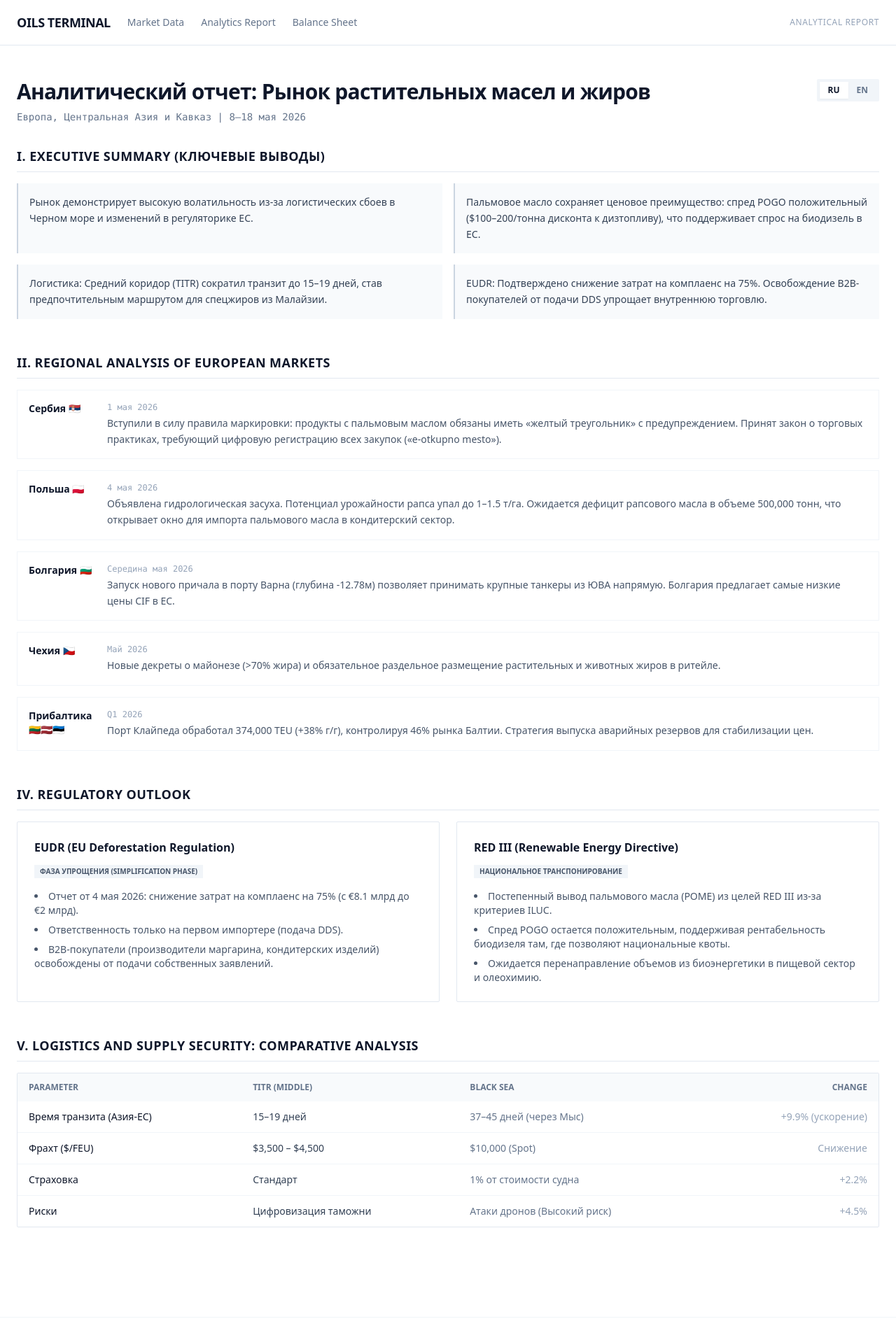
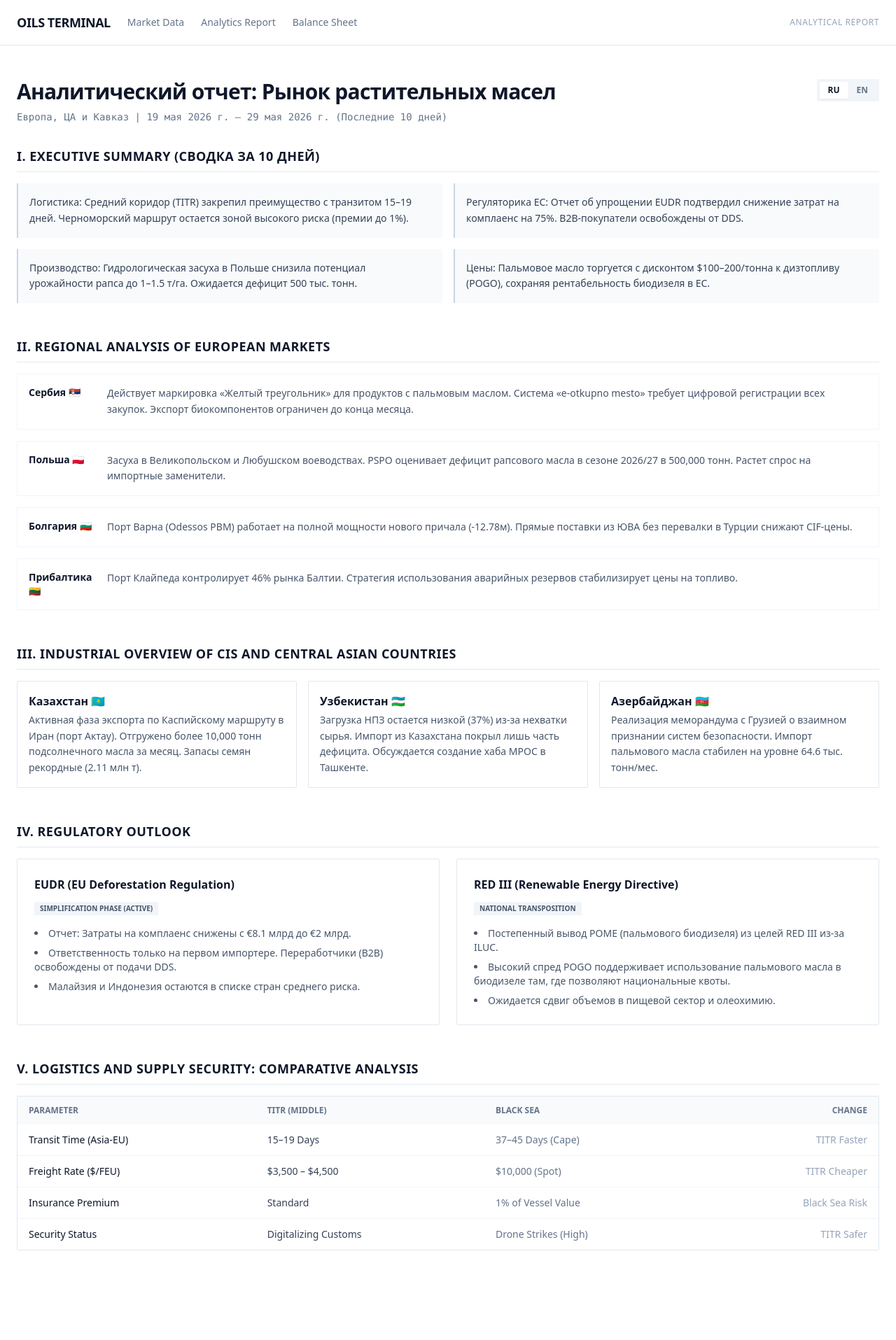
Before and after one commit to alekseyudovenko-eng/oils-terminal, a Next.js app: page /report in a window 1280 px wide. Shown: the top 1915 px of the page at 70% size. Built offline with nearby package versions, Linux system fonts and the light colour scheme.

Commit message:
Update page.tsx

```diff
--- a/app/report/page.tsx
+++ b/app/report/page.tsx
@@ -1,20 +1,24 @@
 "use client";
-import { useState } from 'react';
+import { useState, useEffect } from 'react';
 import Layout from '@/components/Layout';
+
+// Функция для форматирования даты
+const formatDate = (date: Date) => {
+  return date.toLocaleDateString('ru-RU', { day: 'numeric', month: 'long', year: 'numeric' });
+};
 
 const REPORT_DATA = {
   ru: {
-    title: "Аналитический отчет: Рынок растительных масел и жиров",
-    subtitle: "Европа, Центральная Азия и Кавказ | 8–18 мая 2026",
-    client: "Для: Malaysian Palm Oil Council (MPOC)",
+    title: "Аналитический отчет: Рынок растительных масел",
+    // Даты будут подставлены динамически
     sections: {
       exec: {
-        title: "I. EXECUTIVE SUMMARY (Ключевые выводы)",
+        title: "I. EXECUTIVE SUMMARY (Сводка за 10 дней)",
         points: [
-          "Рынок демонстрирует высокую волатильность из-за логистических сбоев в Черном море и изменений в регуляторике ЕС.",
-          "Пальмовое масло сохраняет ценовое преимущество: спред POGO положительный ($100–200/тонна дисконта к дизтопливу), что поддерживает спрос на биодизель в ЕС.",
-          "Логистика: Средний коридор (TITR) сократил транзит до 15–19 дней, став предпочтительным маршрутом для спецжиров из Малайзии.",
-          "EUDR: Подтверждено снижение затрат на комплаенс на 75%. Освобождение B2B-покупателей от подачи DDS упрощает внутреннюю торговлю."
+          "Логистика: Средний коридор (TITR) закрепил преимущество с транзитом 15–19 дней. Черноморский маршрут остается зоной высокого риска (премии до 1%).",
+          "Регуляторика ЕС: Отчет об упрощении EUDR подтвердил снижение затрат на комплаенс на 75%. B2B-покупатели освобождены от DDS.",
+          "Производство: Гидрологическая засуха в Польше снизила потенциал урожайности рапса до 1–1.5 т/га. Ожидается дефицит 500 тыс. тонн.",
+          "Цены: Пальмовое масло торгуется с дисконтом $100–200/тонна к дизтопливу (POGO), сохраняя рентабельность биодизеля в ЕС."
         ]
       },
       europe: {
@@ -22,28 +26,19 @@ const REPORT_DATA = {
         items: [
           {
             country: "Сербия 🇷🇸",
-            date: "1 мая 2026",
-            text: "Вступили в силу правила маркировки: продукты с пальмовым маслом обязаны иметь «желтый треугольник» с предупреждением. Принят закон о торговых практиках, требующий цифровую регистрацию всех закупок («e-otkupno mesto»)."
+            text: "Действует маркировка «Желтый треугольник» для продуктов с пальмовым маслом. Система «e-otkupno mesto» требует цифровой регистрации всех закупок. Экспорт биокомпонентов ограничен до конца месяца."
           },
           {
             country: "Польша 🇵🇱",
-            date: "4 мая 2026",
-            text: "Объявлена гидрологическая засуха. Потенциал урожайности рапса упал до 1–1.5 т/га. Ожидается дефицит рапсового масла в объеме 500,000 тонн, что открывает окно для импорта пальмового масла в кондитерский сектор."
+            text: "Засуха в Великопольском и Любушском воеводствах. PSPO оценивает дефицит рапсового масла в сезоне 2026/27 в 500,000 тонн. Растет спрос на импортные заменители."
           },
           {
             country: "Болгария 🇧🇬",
-            date: "Середина мая 2026",
-            text: "Запуск нового причала в порту Варна (глубина -12.78м) позволяет принимать крупные танкеры из ЮВА напрямую. Болгария предлагает самые низкие цены CIF в ЕС."
+            text: "Порт Варна (Odessos PBM) работает на полной мощности нового причала (-12.78м). Прямые поставки из ЮВА без перевалки в Турции снижают CIF-цены."
           },
           {
-            country: "Чехия 🇨🇿",
-            date: "Май 2026",
-            text: "Новые декреты о майонезе (>70% жира) и обязательное раздельное размещение растительных и животных жиров в ритейле."
-          },
-          {
-            country: "Прибалтика 🇱🇹🇱🇻🇪🇪",
-            date: "Q1 2026",
-            text: "Порт Клайпеда обработал 374,000 TEU (+38% г/г), контролируя 46% рынка Балтии. Стратегия выпуска аварийных резервов для стабилизации цен."
+            country: "Прибалтика 🇱🇹",
+            text: "Порт Клайпеда контролирует 46% рынка Балтии. Стратегия использования аварийных резервов стабилизирует цены на топливо."
           }
         ]
       },
@@ -51,18 +46,16 @@ const REPORT_DATA = {
         title: "III. INDUSTRIAL OVERVIEW OF CIS AND CENTRAL ASIAN COUNTRIES",
         items: [
           {
-            country: "Узбекистан 🇺🇿",
-            text: "Кризис утилизации мощностей: загрузка НПЗ всего 37% из-за нехватки сырья. Импорт подсолнечного масла из Казахстана вырос на 41%. Предложение посла о создании хаба в Ташкенте до 2027 года."
+            country: "Казахстан 🇰🇿",
+            text: "Активная фаза экспорта по Каспийскому маршруту в Иран (порт Актау). Отгружено более 10,000 тонн подсолнечного масла за месяц. Запасы семян рекордные (2.11 млн т)."
           },
           {
-            country: "Казахстан 🇰🇿",
-            date: "14 мая 2026",
-            text: "Запуск Каспийского маршрута в Иран через порт Актау (150–200 тыс. тонн/год). Рекордные запасы подсолнечника (2.11 млн тонн)."
+            country: "Узбекистан 🇺🇿",
+            text: "Загрузка НПЗ остается низкой (37%) из-за нехватки сырья. Импорт из Казахстана покрыл лишь часть дефицита. Обсуждается создание хаба MPOC в Ташкенте."
           },
           {
-            country: "Азербайджан 🇦🇿 и Грузия 🇬🇪",
-            date: "7 мая 2026",
-            text: "Подписан меморандум о взаимном признании систем пищевой безопасности, что упрощает торговлю спецжирами."
+            country: "Азербайджан 🇦🇿",
+            text: "Реализация меморандума с Грузией о взаимном признании систем безопасности. Импорт пальмового масла стабилен на уровне 64.6 тыс. тонн/мес."
           }
         ]
       },
@@ -70,47 +63,45 @@ const REPORT_DATA = {
         title: "IV. REGULATORY OUTLOOK",
         eudr: {
           title: "EUDR (EU Deforestation Regulation)",
-          status: "Фаза упрощения (Simplification Phase)",
+          status: "Simplification Phase (Active)",
           points: [
-            "Отчет от 4 мая 2026: снижение затрат на комплаенс на 75% (с €8.1 млрд до €2 млрд).",
-            "Ответственность только на первом импортере (подача DDS).",
-            "B2B-покупатели (производители маргарина, кондитерских изделий) освобождены от подачи собственных заявлений."
+            "Отчет: Затраты на комплаенс снижены с €8.1 млрд до €2 млрд.",
+            "Ответственность только на первом импортере. Переработчики (B2B) освобождены от подачи DDS.",
+            "Малайзия и Индонезия остаются в списке стран среднего риска."
           ]
         },
         rediii: {
           title: "RED III (Renewable Energy Directive)",
-          status: "Национальное транспонирование",
+          status: "National Transposition",
           points: [
-            "Постепенный вывод пальмового масла (POME) из целей RED III из-за критериев ILUC.",
-            "Спред POGO остается положительным, поддерживая рентабельность биодизеля там, где позволяют национальные квоты.",
-            "Ожидается перенаправление объемов из биоэнергетики в пищевой сектор и олеохимию."
+            "Постепенный вывод POME (пальмового биодизеля) из целей RED III из-за ILUC.",
+            "Высокий спред POGO поддерживает использование пальмового масла в биодизеле там, где позволяют национальные квоты.",
+            "Ожидается сдвиг объемов в пищевой сектор и олеохимию."
           ]
         }
       },
       log: {
         title: "V. LOGISTICS AND SUPPLY SECURITY: COMPARATIVE ANALYSIS",
         table: [
-          { param: "Время транзита (Азия-ЕС)", titr: "15–19 дней", bs: "37–45 дней (через Мыс)", change: "+9.9% (ускорение)" },
-          { param: "Фрахт ($/FEU)", titr: "$3,500 – $4,500", bs: "$10,000 (Spot)", change: "Снижение" },
-          { param: "Страховка", titr: "Стандарт", bs: "1% от стоимости судна", change: "+2.2%" },
-          { param: "Риски", titr: "Цифровизация таможни", bs: "Атаки дронов (Высокий риск)", change: "+4.5%" }
+          { param: "Transit Time (Asia-EU)", titr: "15–19 Days", bs: "37–45 Days (Cape)", change: "TITR Faster" },
+          { param: "Freight Rate ($/FEU)", titr: "$3,500 – $4,500", bs: "$10,000 (Spot)", change: "TITR Cheaper" },
+          { param: "Insurance Premium", titr: "Standard", bs: "1% of Vessel Value", change: "Black Sea Risk" },
+          { param: "Security Status", titr: "Digitalizing Customs", bs: "Drone Strikes (High)", change: "TITR Safer" }
         ],
-        note: "TITR: Сквозная доставка сокращена с 53 дней (2022) до 15 дней (2026). Черное море: Премии за военный риск обновляются каждые 24 часа."
+        note: "TITR: Сквозная доставка сокращена до 15 дней благодаря цифровизации таможни. Black Sea: Премии за военный риск обновляются каждые 24 часа."
       }
     }
   },
   en: {
-    title: "Analytical Report: Vegetable Oils & Fats Market",
-    subtitle: "Europe, Central Asia & Caucasus | May 8–18, 2026",
-    client: "For: Malaysian Palm Oil Council (MPOC)",
+    title: "Analytical Report: Vegetable Oils Market",
     sections: {
       exec: {
-        title: "I. EXECUTIVE SUMMARY",
+        title: "I. EXECUTIVE SUMMARY (Last 10 Days)",
         points: [
-          "Market shows high volatility due to Black Sea logistics disruptions and EU regulatory shifts.",
-          "Palm oil maintains price advantage: POGO spread is positive ($100–200/ton discount to gasoil), supporting EU biodiesel demand.",
-          "Logistics: Middle Corridor (TITR) reduced transit to 15–19 days, becoming the preferred route for Malaysian specialty fats.",
-          "EUDR: Compliance costs reduced by 75%. B2B buyers exempt from DDS submission, easing internal trade."
+          "Logistics: Middle Corridor (TITR) solidified advantage with 15–19 day transit. Black Sea remains high-risk zone (premiums up to 1%).",
+          "EU Regulation: EUDR Simplification Report confirmed 75% compliance cost reduction. B2B buyers exempt from DDS.",
+          "Production: Hydrological drought in Poland dropped rapeseed yield potential to 1–1.5 t/ha. 500k ton deficit expected.",
+          "Prices: Palm oil trades at $100–200/ton discount to gasoil (POGO), maintaining biodiesel profitability in EU."
         ]
       },
       europe: {
@@ -118,28 +109,19 @@ const REPORT_DATA = {
         items: [
           {
             country: "Serbia 🇷🇸",
-            date: "May 1, 2026",
-            text: "New labeling rules enforced: products with palm fat must carry a 'yellow triangle' warning. Law on Trading Practices adopted, requiring digital registration of all purchases ('e-otkupno mesto')."
+            text: "'Yellow Triangle' labeling for palm-containing products enforced. 'e-otkupno mesto' system requires digital registration of all purchases. Bio-component export ban extended."
           },
           {
             country: "Poland 🇵🇱",
-            date: "May 4, 2026",
-            text: "Hydrological drought declared. Rapeseed yield potential dropped to 1–1.5 t/ha. Estimated deficit of 500,000 tons opens window for palm oil imports in confectionery sector."
+            text: "Drought in Wielkopolskie and Lubuskie. PSPO estimates 500,000 ton rapeseed oil deficit for 2026/27. Growing demand for imported substitutes."
           },
           {
             country: "Bulgaria 🇧🇬",
-            date: "Mid-May 2026",
-            text: "New berth at Port Varna (depth -12.78m) operational, allowing direct discharge of large SE Asian tankers. Bulgaria offers lowest CIF prices in EU."
+            text: "Port Varna (Odessos PBM) operating new berth (-12.78m) at full capacity. Direct SE Asian deliveries without Turkish transshipment lower CIF prices."
           },
           {
-            country: "Czech Republic 🇨🇿",
-            date: "May 2026",
-            text: "New decrees on mayonnaise (>70% fat) and mandatory separate placement of vegetable and animal fats in retail."
-          },
-          {
-            country: "The Baltics 🇱🇹🇱🇻🇪🇪",
-            date: "Q1 2026",
-            text: "Port of Klaipėda handled 374,000 TEU (+38% y/y), controlling 46% of Baltic market. Emergency reserve release strategy announced."
+            country: "The Baltics 🇱🇹",
+            text: "Port of Klaipėda controls 46% of Baltic market. Emergency reserve strategy stabilizes fuel prices."
           }
         ]
       },
@@ -147,18 +129,16 @@ const REPORT_DATA = {
         title: "III. INDUSTRIAL OVERVIEW OF CIS AND CENTRAL ASIAN COUNTRIES",
         items: [
           {
-            country: "Uzbekistan 🇺🇿",
-            text: "Utilization crisis: crushing capacity usage at only 37% due to seed shortages. Sunflower oil imports from Kazakhstan jumped 41%. Proposal for Tashkent distribution hub before 2027 duty review."
+            country: "Kazakhstan 🇰🇿",
+            text: "Active export phase via Caspian Route to Iran (Aktau port). Over 10,000 tons of sunflower oil shipped this month. Record seed stocks (2.11m tons)."
           },
           {
-            country: "Kazakhstan 🇰🇿",
-            date: "May 14, 2026",
-            text: "Launch of Caspian Route to Iran via Aktau port (150-200k tons/year). Record sunflower stocks (2.11 million tons)."
+            country: "Uzbekistan 🇺🇿",
+            text: "Refinery utilization remains low (37%) due to seed shortages. Imports from Kazakhstan covered only part of deficit. MPOC hub proposal in Tashkent under discussion."
           },
           {
-            country: "Azerbaijan 🇦🇿 & Georgia 🇬🇪",
-            date: "May 7, 2026",
-            text: "Memorandum on food safety system equivalence signed, facilitating trade of high-risk goods like specialty fats."
+            country: "Azerbaijan 🇦🇿",
+            text: "Implementation of memorandum with Georgia on food safety equivalence. Palm oil imports stable at 64.6k tons/month."
           }
         ]
       },
@@ -166,32 +146,32 @@ const REPORT_DATA = {
         title: "IV. REGULATORY OUTLOOK",
         eudr: {
           title: "EUDR (EU Deforestation Regulation)",
-          status: "Simplification Phase",
+          status: "Simplification Phase (Active)",
           points: [
-            "May 4th Report: 75% reduction in compliance costs (from €8.1bn to €2bn).",
-            "Responsibility lies only with the first importer (DDS submission).",
-            "B2B buyers (margarine/confectionery producers) exempt from submitting their own statements."
+            "Report: Compliance costs reduced from €8.1bn to €2bn.",
+            "Responsibility lies only with the first importer. Processors (B2B) exempt from DDS submission.",
+            "Malaysia and Indonesia remain in 'standard risk' category."
           ]
         },
         rediii: {
           title: "RED III (Renewable Energy Directive)",
           status: "National Transposition",
           points: [
-            "Gradual phase-out of Palm Oil Methyl Ester (POME) from RED III targets due to ILUC criteria.",
-            "POGO spread remains positive, maintaining biodiesel profitability where national quotas allow.",
-            "Volumes expected to shift from bio-energy to food and oleochemical sectors."
+            "Gradual phase-out of POME from RED III targets due to ILUC criteria.",
+            "High POGO spread supports palm oil use in biodiesel where national quotas allow.",
+            "Volumes expected to shift to food and oleochemical sectors."
           ]
         }
       },
       log: {
         title: "V. LOGISTICS AND SUPPLY SECURITY: COMPARATIVE ANALYSIS",
         table: [
-          { param: "Transit Time (Asia-EU)", titr: "15–19 Days", bs: "37–45 Days (Cape)", change: "+9.9% (Speed up)" },
-          { param: "Freight Rate ($/FEU)", titr: "$3,500 – $4,500", bs: "$10,000 (Spot)", change: "Downward" },
-          { param: "Insurance", titr: "Standard", bs: "1% of Vessel Value", change: "+2.2%" },
-          { param: "Risks", titr: "Customs Digitalization", bs: "Drone Strikes (High Risk)", change: "+4.5%" }
+          { param: "Transit Time (Asia-EU)", titr: "15–19 Days", bs: "37–45 Days (Cape)", change: "TITR Faster" },
+          { param: "Freight Rate ($/FEU)", titr: "$3,500 – $4,500", bs: "$10,000 (Spot)", change: "TITR Cheaper" },
+          { param: "Insurance Premium", titr: "Standard", bs: "1% of Vessel Value", change: "Black Sea Risk" },
+          { param: "Security Status", titr: "Digitalizing Customs", bs: "Drone Strikes (High)", change: "TITR Safer" }
         ],
-        note: "TITR: End-to-end delivery reduced from 53 days (2022) to 15 days (2026). Black Sea: War risk premiums updated every 24 hours."
+        note: "TITR: End-to-end delivery reduced to 15 days thanks to customs digitalization. Black Sea: War risk premiums updated every 24 hours."
       }
     }
   }
@@ -199,14 +179,31 @@ const REPORT_DATA = {
 
 export default function ReportPage() {
   const [lang, setLang] = useState<'ru' | 'en'>('ru');
+  const [dateRange, setDateRange] = useState<string>("");
+
+  // Вычисляем даты при загрузке компонента
+  useEffect(() => {
+    const today = new Date();
+    const tenDaysAgo = new Date();
+    tenDaysAgo.setDate(today.getDate() - 10);
+
+    const startStr = formatDate(tenDaysAgo);
+    const endStr = formatDate(today);
+
+    setDateRange(`${startStr} – ${endStr}`);
+  }, []);
+
   const t = REPORT_DATA[lang];
+  const subtitle = lang === 'ru'
+    ? `Европа, ЦА и Кавказ | ${dateRange} (Последние 10 дней)`
+    : `Europe, CA & Caucasus | ${dateRange} (Last 10 Days)`;
 
   return (
     <Layout title="Analytical Report">
       <div className="mb-8 flex justify-between items-start">
         <div>
           <h1 className="text-3xl font-bold text-slate-900 tracking-tight">{t.title}</h1>
-          <p className="text-slate-500 mt-2 font-mono text-sm">{t.subtitle}</p>
+          <p className="text-slate-500 mt-2 font-mono text-sm">{subtitle}</p>
         </div>
         <div className="flex bg-slate-100 p-1 rounded-sm">
           <button onClick={() => setLang('ru')} className={`px-3 py-1 text-xs font-bold uppercase ${lang === 'ru' ? 'bg-white shadow-sm text-slate-900' : 'text-slate-500'}`}>RU</button>
@@ -235,9 +232,21 @@ export default function ReportPage() {
               <div key={idx} className="flex gap-4 p-4 border border-slate-100 hover:border-slate-300 transition">
                 <div className="w-24 flex-shrink-0 font-bold text-slate-900 text-sm">{item.country}</div>
                 <div className="text-sm text-slate-600 leading-relaxed">
-                  {item.date && <span className="block text-xs font-mono text-slate-400 mb-1">{item.date}</span>}
                   {item.text}
                 </div>
+              </div>
+            ))}
+          </div>
+        </section>
+
+        {/* CIS Overview */}
+        <section>
+          <h2 className="text-lg font-bold text-slate-900 uppercase tracking-wide border-b border-slate-200 pb-2 mb-4">{t.sections.cis.title}</h2>
+          <div className="grid md:grid-cols-3 gap-4">
+            {t.sections.cis.items.map((item, idx) => (
+              <div key={idx} className="p-4 border border-slate-200 rounded-sm">
+                <h3 className="font-bold text-slate-900 mb-1">{item.country}</h3>
+                <p className="text-sm text-slate-600 leading-relaxed">{item.text}</p>
               </div>
             ))}
           </div>
```
